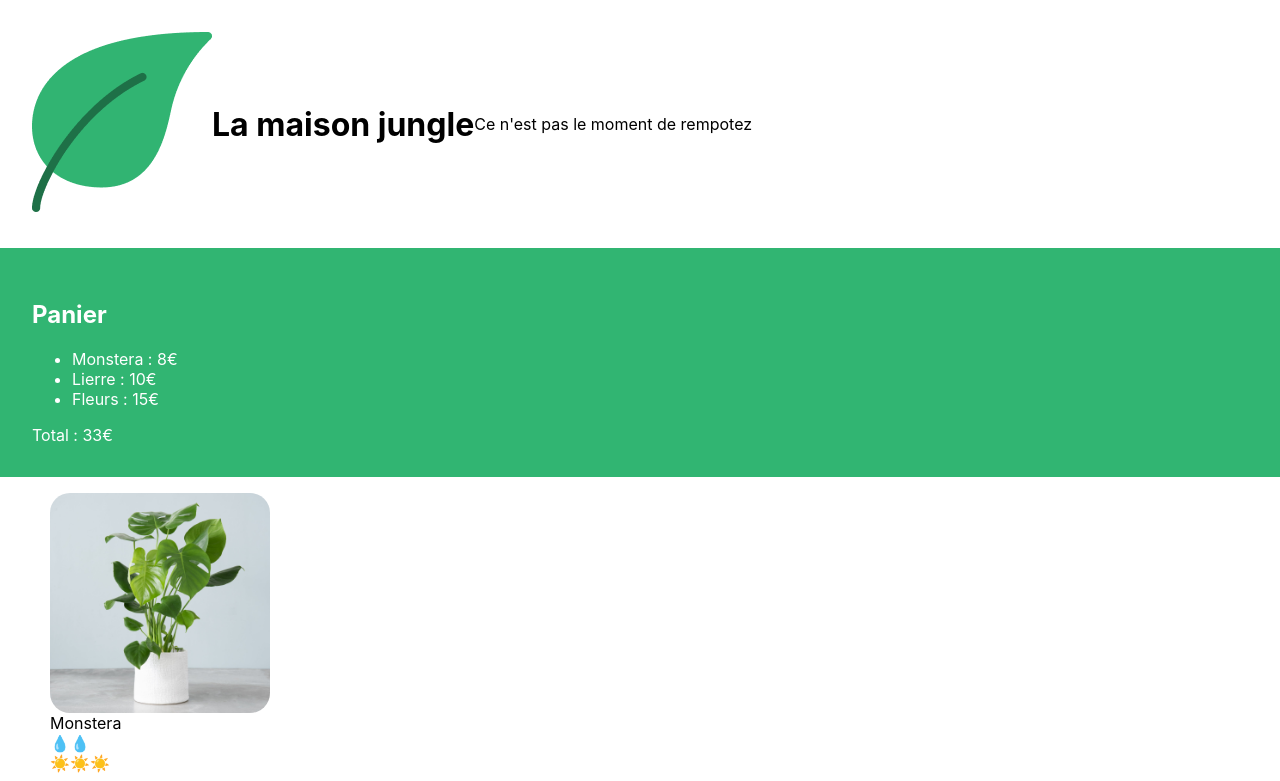
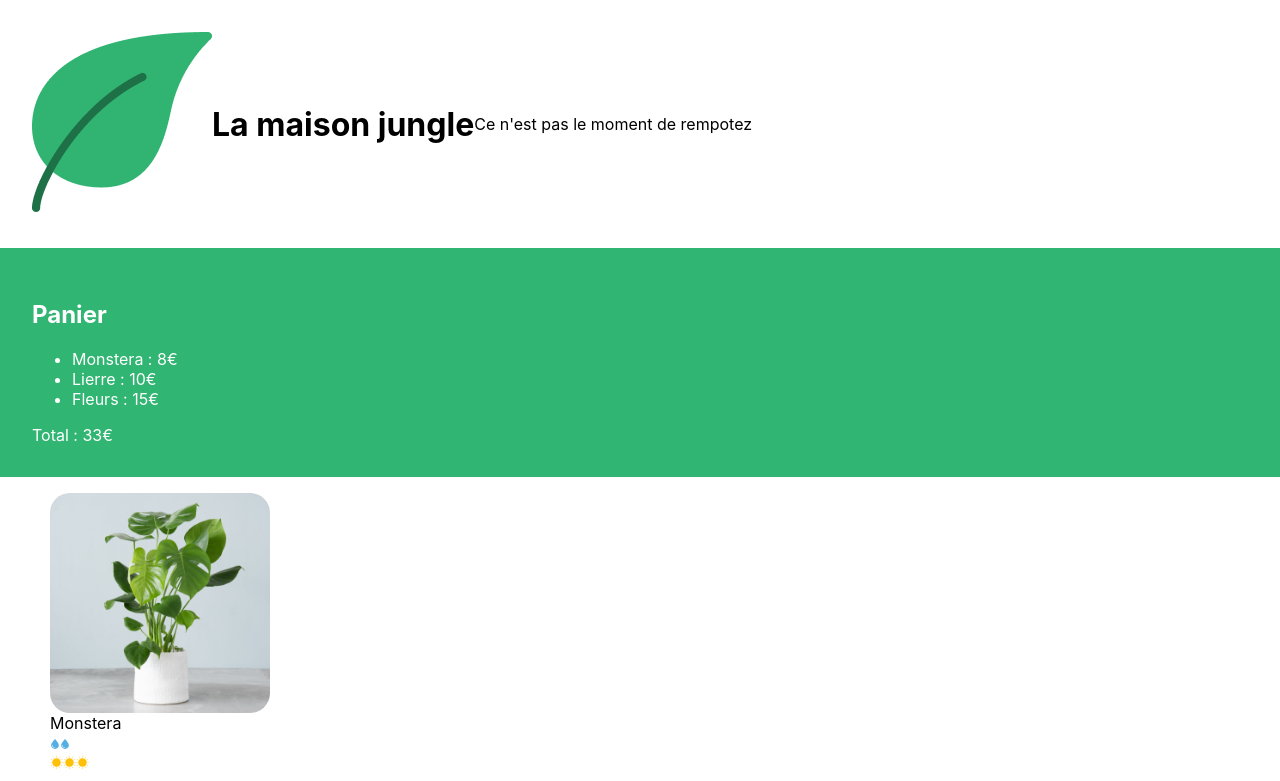
Before and after one commit to jeanapotreaikou/first-react-app, a React (Create React App) app: page / in a window 1280 px wide. Shown: the top 781 px of the page. Built offline with nearby package versions, Linux system fonts and the light colour scheme.

Commit message:
feat: ajout des icônes d'eau et de soleil dans le composant CareScale

```diff
--- a/src/components/CareScale.js
+++ b/src/components/CareScale.js
@@ -1,3 +1,5 @@
+import water from '../assets/water.svg'
+import sun from '../assets/sun.svg'
 function CareScale(props) {
     // const scaleValue = props.scaleValue
     const { scaleValue, careType } = props
@@ -5,7 +7,10 @@ function CareScale(props) {
     // const scaleValue = props.scaleValue et
     // const careType = props.careType
 
-    const scaleType = careType === 'light' ? '☀️' : '💧'
+    const waterImg = <img src={water} alt='icone goutte' />
+    const sunImg = <img src={sun} alt='icone soleil' />
+    const scaleType = careType === 'light' ? sunImg : waterImg
+    // const scaleType = careType === 'light' ? '☀️' : '💧'
 
 
 
```
Also changed, not shown: src/assets/sun.svg (added), src/assets/water.svg (added).
